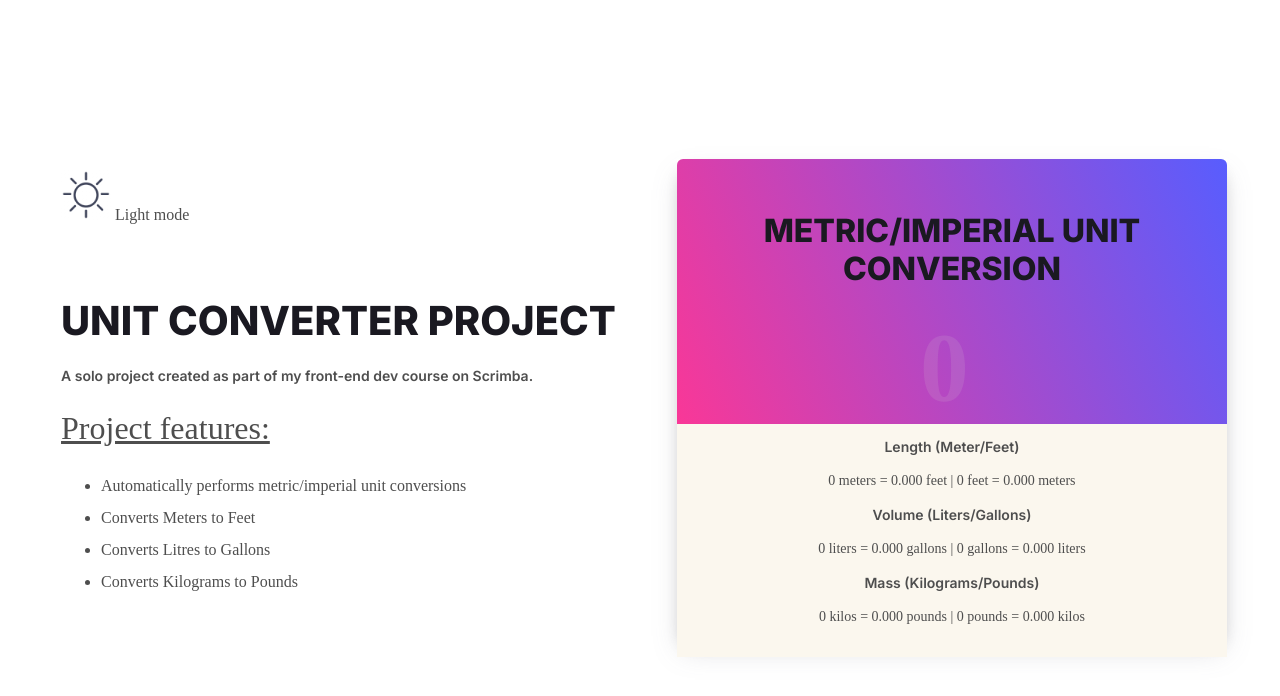
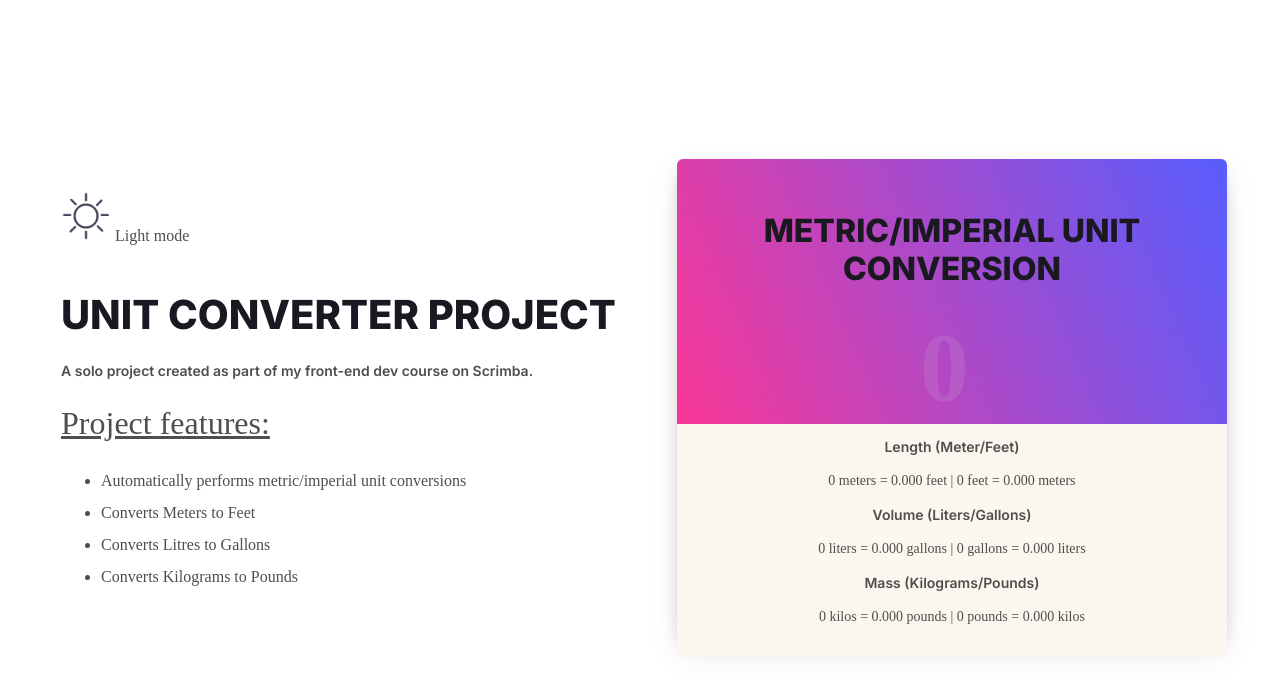
Before and after one commit to AleksandraNorway/unit-convert, a plain HTML site: page index.html in a window 1280 px wide. Drawn offline with nearby package versions, Linux system fonts and the light colour scheme.

Commit message:
Update index.css

```diff
--- a/index.css
+++ b/index.css
@@ -180,12 +180,13 @@ text-align: start;
     }
     .dark-container > h1 {
 font-size: 2.5rem;
-
+margin-top: 0;
     }
     .dark-container-h2 {
         text-align: start;
     }
     .icon-text {
         text-align: start;
+         margin-top: 1em;
     }
 }
```
